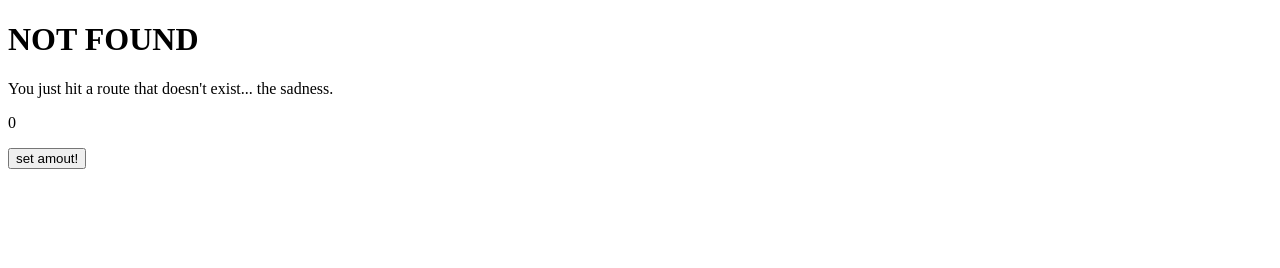
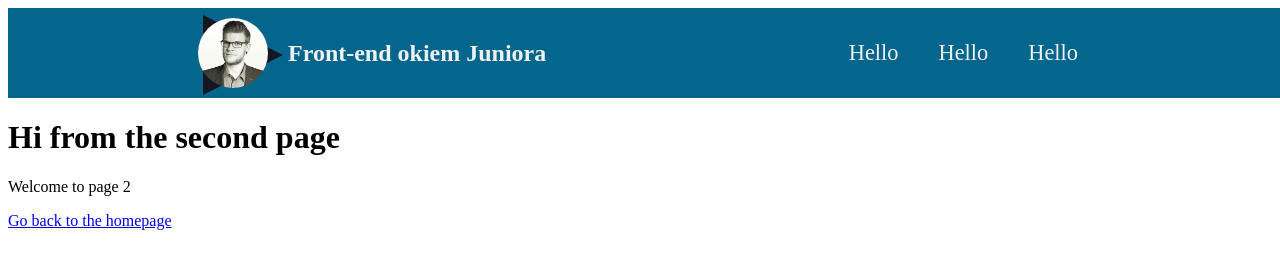
Before and after one commit to fcieminski/blog, a Gatsby site: page /blog-page in a window 1280 px wide. Before the commit this address had no page. Built offline with nearby package versions, Linux system fonts and the light colour scheme; Gatsby itself is replaced by a stand-in of ours.

Commit message:
header and main page styling

```diff
--- a/src/components/Header.js
+++ b/src/components/Header.js
@@ -1,16 +1,25 @@
 import React, { useState } from "react"
 import { Link } from "gatsby"
 import "../styles/header.scss"
+import me from "../images/12.png"
 
 const Header = () => {
   return (
-    <div className="header">
-      <nav>
-        <Link>Hello</Link>
-        <Link>Hello</Link>
-        <Link>Hello</Link>
+    <header className="header">
+      <nav className="header-nav">
+        <div className="header-nav__me">
+          <div className="header-nav__photo-box">
+            <img src={me} />
+          </div>
+          <h1 className="header-nav__title">Front-end okiem Juniora</h1>
+        </div>
+        <div className="header-nav__links">
+          <Link>Hello</Link>
+          <Link>Hello</Link>
+          <Link>Hello</Link>
+        </div>
       </nav>
-    </div>
+    </header>
   )
 }
 
--- a/src/components/Transition.js
+++ b/src/components/Transition.js
@@ -82,7 +82,7 @@
             ref={n => (this.cover2 = n)}
             style={{
               position: "fixed",
-              background: "#4b2571",
+              background: this.props.secondBg || "#4b2571",
               top: 0,
               left: 0,
               width: "100vw",
--- /dev/null
+++ b/src/pages/blog-page.js
@@ -0,0 +1,19 @@
+import React from "react"
+import { Link } from "gatsby"
+
+import SEO from "../components/seo"
+import Header from "../components/Header"
+
+const BlogPage = () => (
+  <>
+    <SEO title="Page two" />
+    <Header />
+    <main className="main">
+      <h1>Hi from the second page</h1>
+      <p>Welcome to page 2</p>
+      <Link to="/">Go back to the homepage</Link>
+    </main>
+  </>
+)
+
+export default BlogPage
--- a/src/pages/page-2.js
+++ /dev/null
@@ -1,15 +0,0 @@
-import React from "react"
-import { Link } from "gatsby"
-
-import SEO from "../components/seo"
-
-const SecondPage = () => (
-  <div>
-    <SEO title="Page two" />
-    <h1>Hi from the second page</h1>
-    <p>Welcome to page 2</p>
-    <Link to="/">Go back to the homepage</Link>
-  </div>
-)
-
-export default SecondPage
--- /dev/null
+++ b/src/styles/_variables.scss
@@ -0,0 +1,6 @@
+$main-color: #05668d;
+$light-shades: #f0f0ef;
+$light-accent: #6aa8b1;
+$dark-accent: #1a87d0;
+$dark-shades: #141721;
+$gray: #999999;
--- /dev/null
+++ b/src/styles/blogpage.scss
@@ -0,0 +1,5 @@
+@import "./variables";
+
+.main {
+  max-width: 1000px;
+}
--- a/src/styles/header.scss
+++ b/src/styles/header.scss
@@ -1,6 +1,58 @@
+@import "./variables";
+
 .header {
   width: 100vw;
-  height: 20px;
-  background-color: antiquewhite;
-  position: fixed;
+  height: 90px;
+  background-color: $main-color;
+  display: flex;
+  justify-content: center;
+  &-nav {
+    margin: 10px 0 10px 0;
+    width: 900px;
+    display: flex;
+    align-items: center;
+    justify-content: space-between;
+    &__me {
+      display: flex;
+      align-items: center;
+    }
+    &__title {
+      font-size: 1.5rem;
+      margin-right: 20px;
+      color: $light-shades;
+    }
+    &__photo-box {
+      width: 70px;
+      height: 70px;
+      margin-right: 20px;
+      position: relative;
+      z-index: 1;
+      &::after {
+        content: "";
+        border-left: 40px solid transparent;
+        border-right: 40px solid transparent;
+        border-top: 80px solid $dark-shades;
+        top: -3px;
+        right: -15px;
+        position: absolute;
+        z-index: -1;
+        transform: rotate(-90deg);
+      }
+      > img {
+        width: 100%;
+        height: 100%;
+        object-fit: cover;
+        border-radius: 50%;
+      }
+    }
+    &__links {
+      margin-left: 30px;
+      > a {
+        margin: 0 20px 0 20px;
+        text-decoration: none;
+        color: $light-shades;
+        font-size: 1.4rem;
+      }
+    }
+  }
 }
--- a/src/styles/styles.scss
+++ b/src/styles/styles.scss
@@ -1,4 +1,5 @@
 @import url("https://fonts.googleapis.com/css?family=Bitter:400,700|Open+Sans&display=swap");
+@import "./variables";
 
 * {
   box-sizing: border-box;
@@ -37,4 +38,7 @@ div {
 
 .material-icons {
   font-size: 3rem;
+  &--light {
+    color: $dark-accent;
+  }
 }
```
Also changed, not shown: src/pages/index.js (+6 -3 lines), src/styles/home.scss (+5 -2 lines), src/images/12.png (added).
